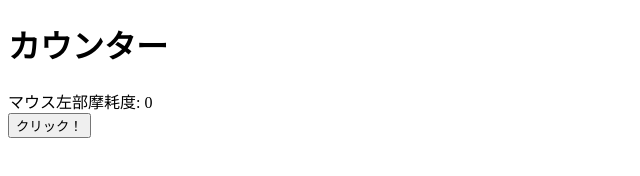
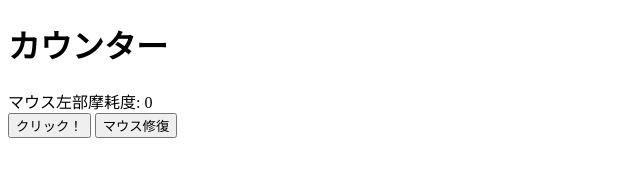
Before and after one commit to Tennessine699/prac-webengineer, a plain HTML site: page works/counter.html in a window 1280 px wide. Shown: the whole page, without its empty margins (0-640 px from the left). Drawn offline with Linux system fonts and the light colour scheme.

Commit message:
added counter-reset button

```diff
--- a/works/counter.html
+++ b/works/counter.html
@@ -9,5 +9,6 @@
   <h1>カウンター</h1>
   <div id="count">マウス左部摩耗度: 0</div>
   <button onclick="countUp()">クリック！</button>
+  <button onclick="countReset()">マウス修復</button>
 </body>
 </html>
--- a/works/counter.js
+++ b/works/counter.js
@@ -4,3 +4,8 @@ const countUp = () => {
   const countElement = document.querySelector('#count')
   countElement.innerText = 'マウス左部摩耗度: ' + count
 }
+const countReset = () => {
+  count=0
+  const countElement = document.querySelector('#count')
+  countElement.innerText = 'マウス左部摩耗度: ' + count
+}
```
